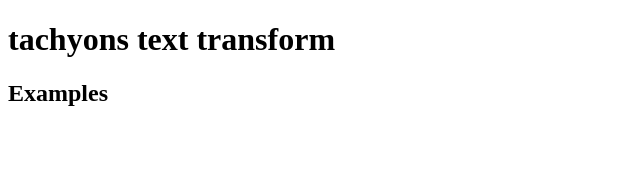
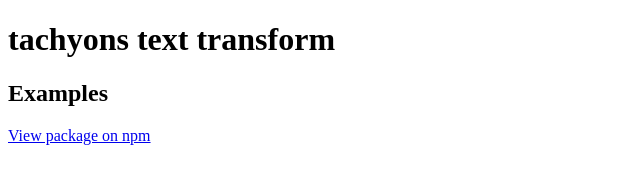
Before and after one commit to tachyons-css/tachyons-text-transform, a website: page index.html in a window 1280 px wide. Shown: the whole page, without its empty margins (0-640 px from the left). Drawn offline with Linux system fonts and the light colour scheme.

Commit message:
Adding link to npm module

```diff
--- a/index.html
+++ b/index.html
@@ -13,5 +13,6 @@
   <body>
     <h1>tachyons text transform</h1>
     <h2>Examples</h2>
+    <a href="http://npmjs.org/package/tachyons-text-transform" title="tachyons-text-transform">View package on npm</a>
   </body>
 </html>
```
